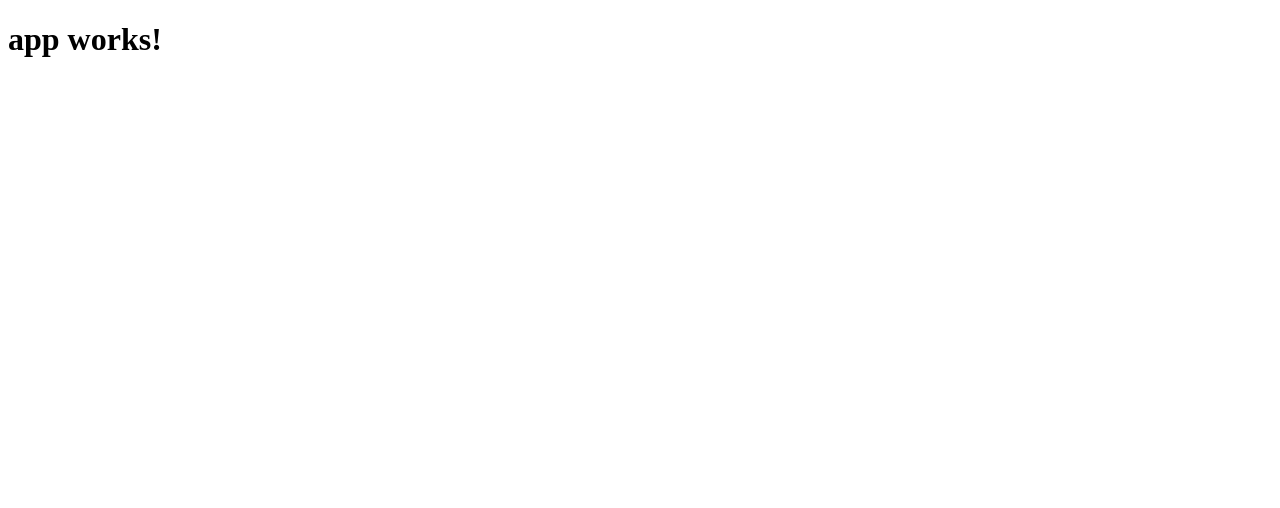
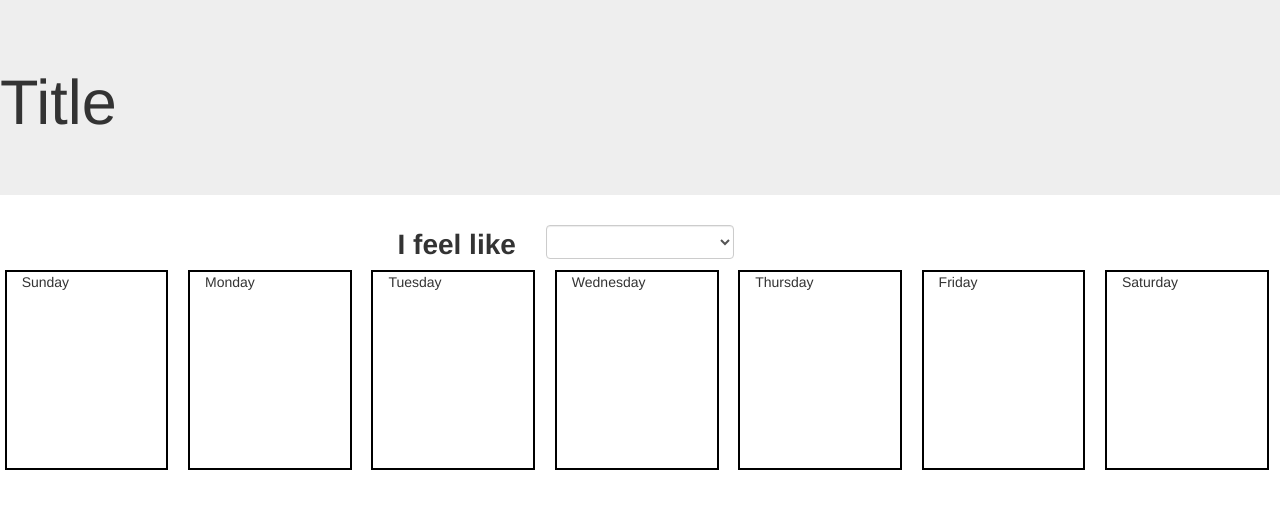
Before and after one commit to AmandaGoh/Project_4_DinnerApp, an Angular app: page / in a window 1280 px wide. Shown: the top 508 px of the page. Built offline with nearby package versions, Linux system fonts and the light colour scheme.

Commit message:
add new logo and rearranged template for app component

```diff
--- a/src/app/app.component.css
+++ b/src/app/app.component.css
@@ -0,0 +1,4 @@
+.jumbotron{
+    min-height: 30%;
+    min-width: 100%;
+}
--- a/src/app/app.component.html
+++ b/src/app/app.component.html
@@ -1,3 +1,6 @@
-<h1>
-  {{title}}
-</h1>
+<div class="jumbotron">
+    <h1>
+      {{title}}
+    </h1>
+</div>
+<app-recipes></app-recipes>
--- a/src/app/app.component.ts
+++ b/src/app/app.component.ts
@@ -6,5 +6,7 @@ import { Component } from '@angular/core';
   styleUrls: ['./app.component.css']
 })
 export class AppComponent {
-  title = 'app works!';
+  title= 'Title';
+
+
 }
--- a/src/index.html
+++ b/src/index.html
@@ -2,11 +2,12 @@
 <html>
 <head>
   <meta charset="utf-8">
-  <title>HONEYDINNER</title>
+  <title>Honey, what's for dinner?</title>
   <base href="/">
 
   <meta name="viewport" content="width=device-width, initial-scale=1">
-  <link rel="icon" type="image/x-icon" href="favicon.ico">
+  <link rel="icon" type="image/x-icon" href="logo.png">
+  <link rel="stylesheet" href="https://maxcdn.bootstrapcdn.com/bootstrap/3.3.7/css/bootstrap.min.css" integrity="sha384-BVYiiSIFeK1dGmJRAkycuHAHRg32OmUcww7on3RYdg4Va+PmSTsz/K68vbdEjh4u" crossorigin="anonymous">
 </head>
 <body>
   <app-root>Loading...</app-root>
```
Also changed, not shown: src/app/app.module.ts (+8 -4 lines), src/logo.png (added).
